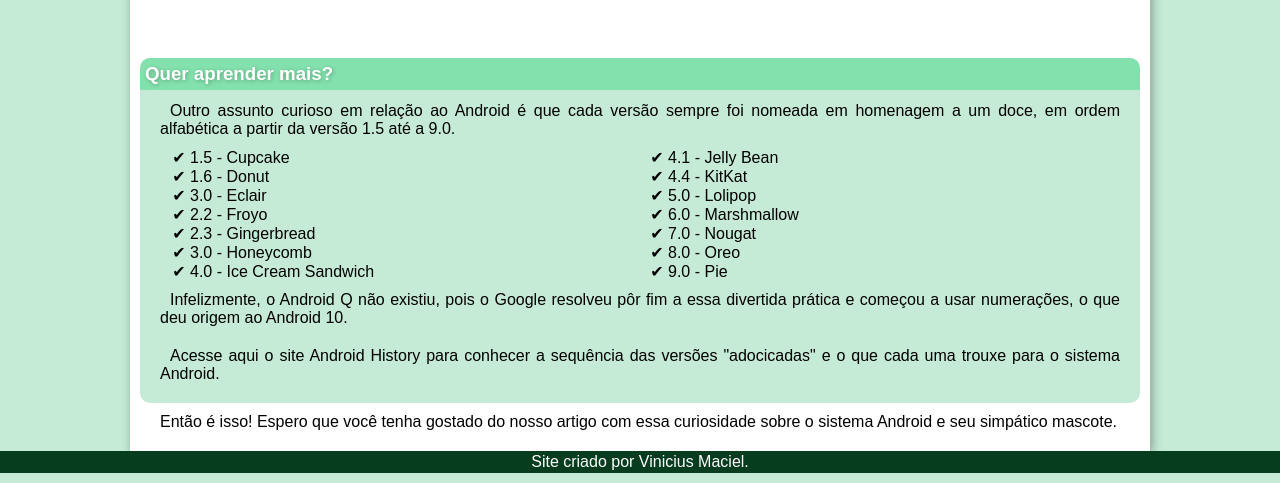
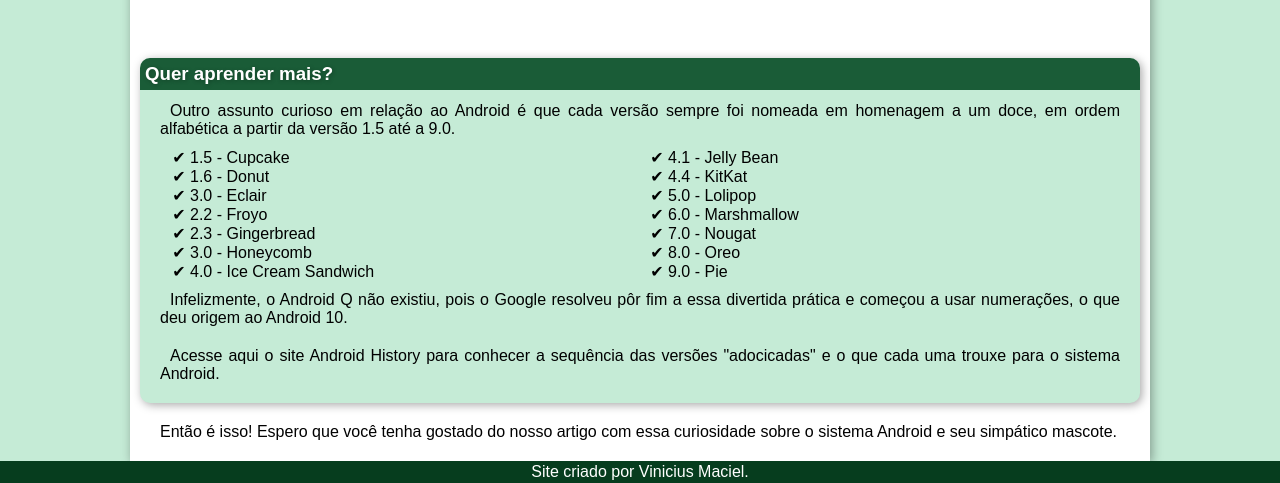
Before and after one commit to MacielViniciuss/projeto-android, a plain HTML site: page index.html in a window 1280 px wide. Shown: the part 2194-2677 px from the top of the page. Drawn offline with Linux system fonts and the light colour scheme.

Commit message:
inserido sombras e cor nova no aside

```diff
--- a/estilo/style.css
+++ b/estilo/style.css
@@ -58,6 +58,7 @@ header p{
 nav{
     background-color: var(--cor5);
     padding: 10px 0px 10px 0px;
+    box-shadow: 0px 10px 10px rgba(0, 0, 0, 0.345);
 }
 
 nav > a{
@@ -130,10 +131,12 @@ aside{
     background-color: var(--cor0);
     padding: 10px;
     border-radius: 10px;
+    box-shadow:  2px 2px 10px rgba(0, 0, 0, 0.345);
+    margin-bottom: 10px;
 }
 
 aside > h3{
-    background-color: var(--cor1);
+    background-color: var(--cor4);
     color: white;
     margin: -10px;
     margin-bottom: 2px;
```
